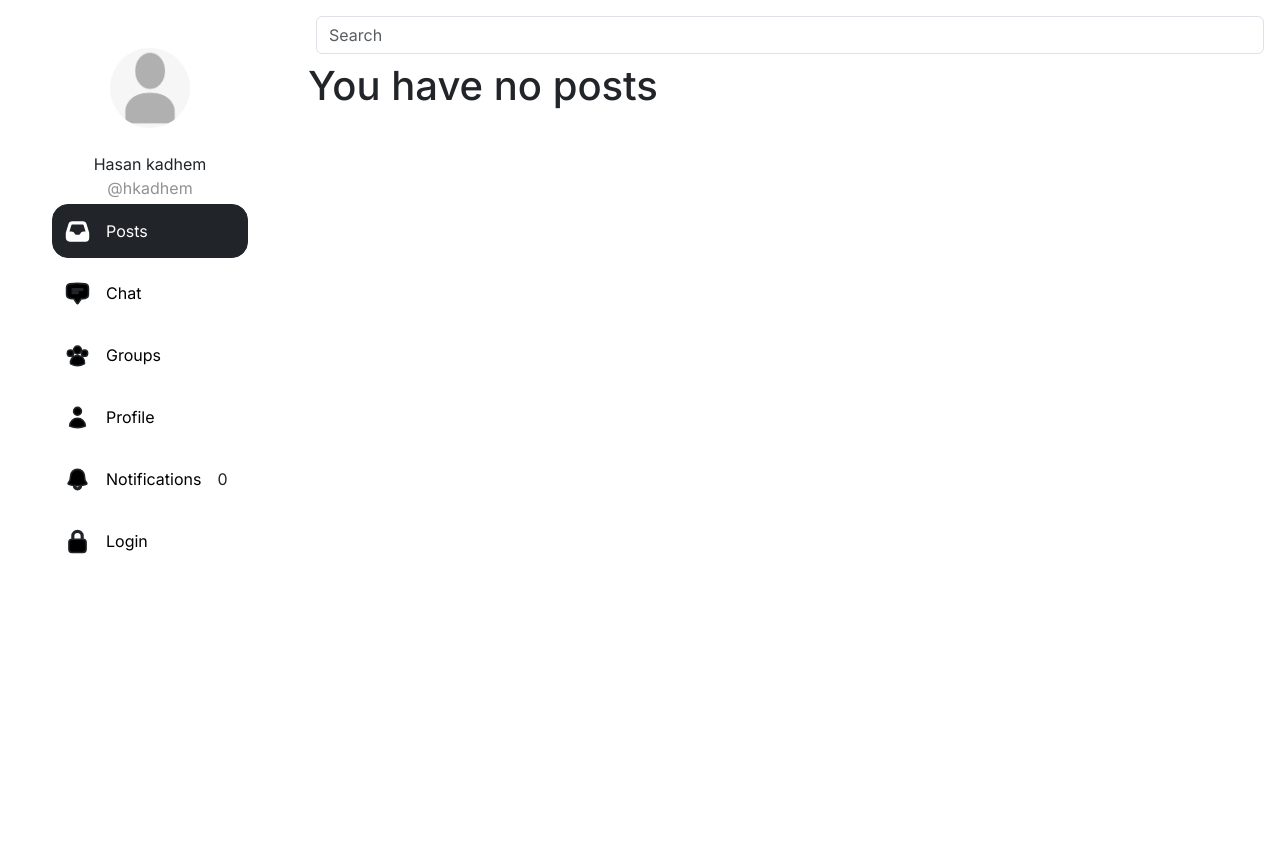
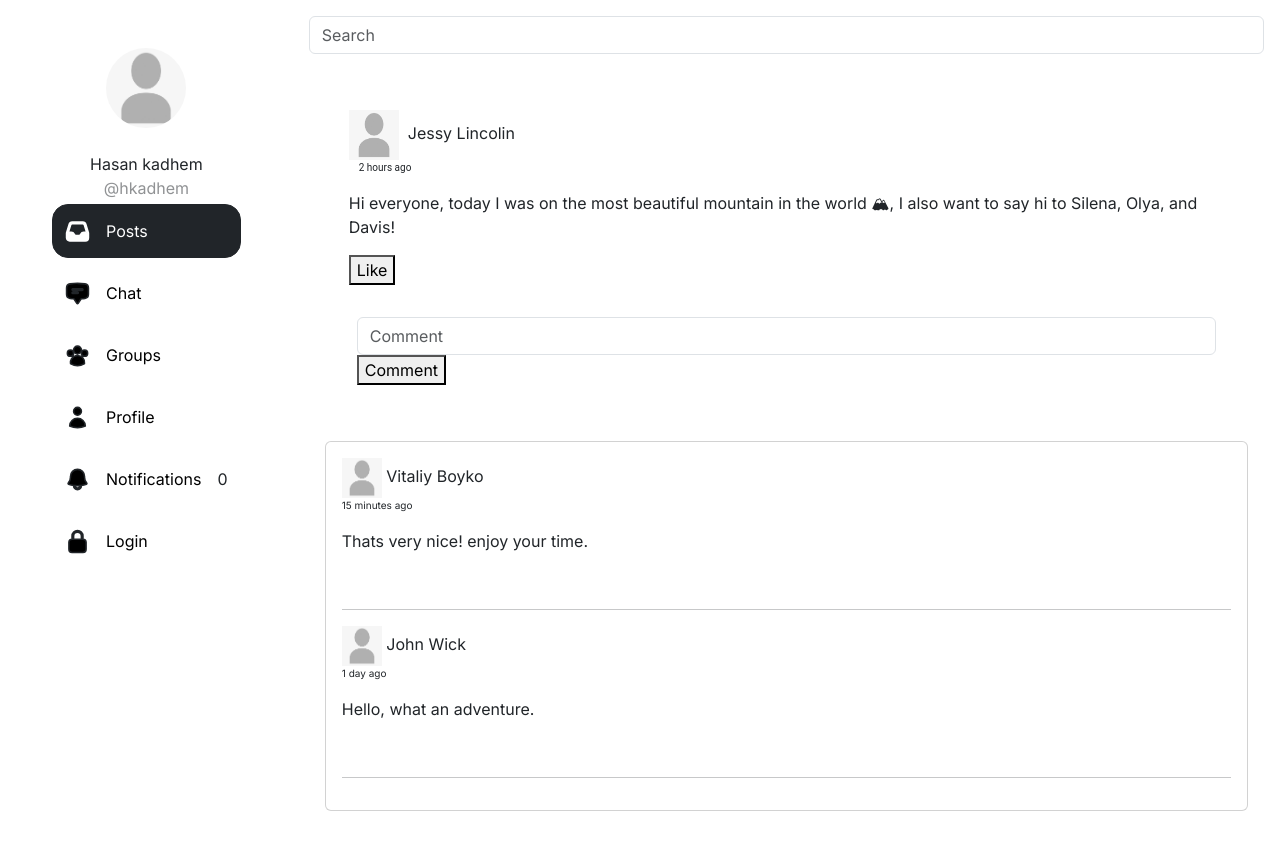
Before and after one commit to mariamqiix/social-network, a Next.js app in the folder frontend/: page /posts in a window 1280 px wide. Before the commit the page ends 800 px from the top, so only its background shows below. Built offline with nearby package versions, Linux system fonts and the light colour scheme.

Commit message:
post page created.

```diff
--- a/frontend/src/app/posts/page.tsx
+++ b/frontend/src/app/posts/page.tsx
@@ -1,3 +1,76 @@
-export default function page() {
+// import AuthorInfo from '../components/Author-info';
+import PostContent from '../components/PostContent';
+import PostActions from '../components/PostActions';
+import CommentList from '../components/CommentList';
+
+
+
+export function page() {
     return <h1>You have no posts</h1>;
 }
+
+export default function PostPage() {
+  const post = {
+    author: {
+      name: "Jessy Lincolin",
+      avatar: "/placeholder.jpg",
+    },
+    time: "2 hours ago",
+    content: "Hi everyone, today I was on the most beautiful mountain in the world 🏔, I also want to say hi to Silena, Olya, and Davis!",
+    images: [
+      "/placeholder.jpg",
+    ],
+    likes: "6355 likes",
+    comments: [
+      {
+        author: {
+          name: "Vitaliy Boyko",
+          avatar: "/placeholder.jpg",
+        },
+        content: "Thats very nice! enjoy your time.",
+        time: "15 minutes ago",
+        likes: "4 likes"
+      },
+      {
+        author: {
+          name: "John Wick",
+          avatar: "/placeholder.jpg",
+        },
+        content: "Hello, what an adventure.",
+        time: "1 day ago",
+        likes: "126 likes"
+      }
+    ]
+  };
+
+  return (
+    <div className="bg-gray-100 min-h-screen flex">
+      <main className="flex-1 p-4">
+        <div className="col-span-9">
+          <div className="p-4 bg-white rounded-lg shadow-md">
+          <div className="postBody">
+
+            {/* Post Content */}
+            <PostContent
+              avatar={post.author.avatar}
+              name={post.author.name}
+              time={post.time}
+              content={post.content}
+              images={post.images}
+            />
+            {/* Post Actions */}
+            {/* <PostActions likes={post.likes} /> */}
+            </div>
+        </div>
+            <br></br>
+        <div className="card">
+          <div className="card-body">
+            {/* Comments Section */}
+            <CommentList comments={post.comments} />
+            </div>
+            </div>
+        </div>
+      </main>
+    </div>
+  );
+}
```
